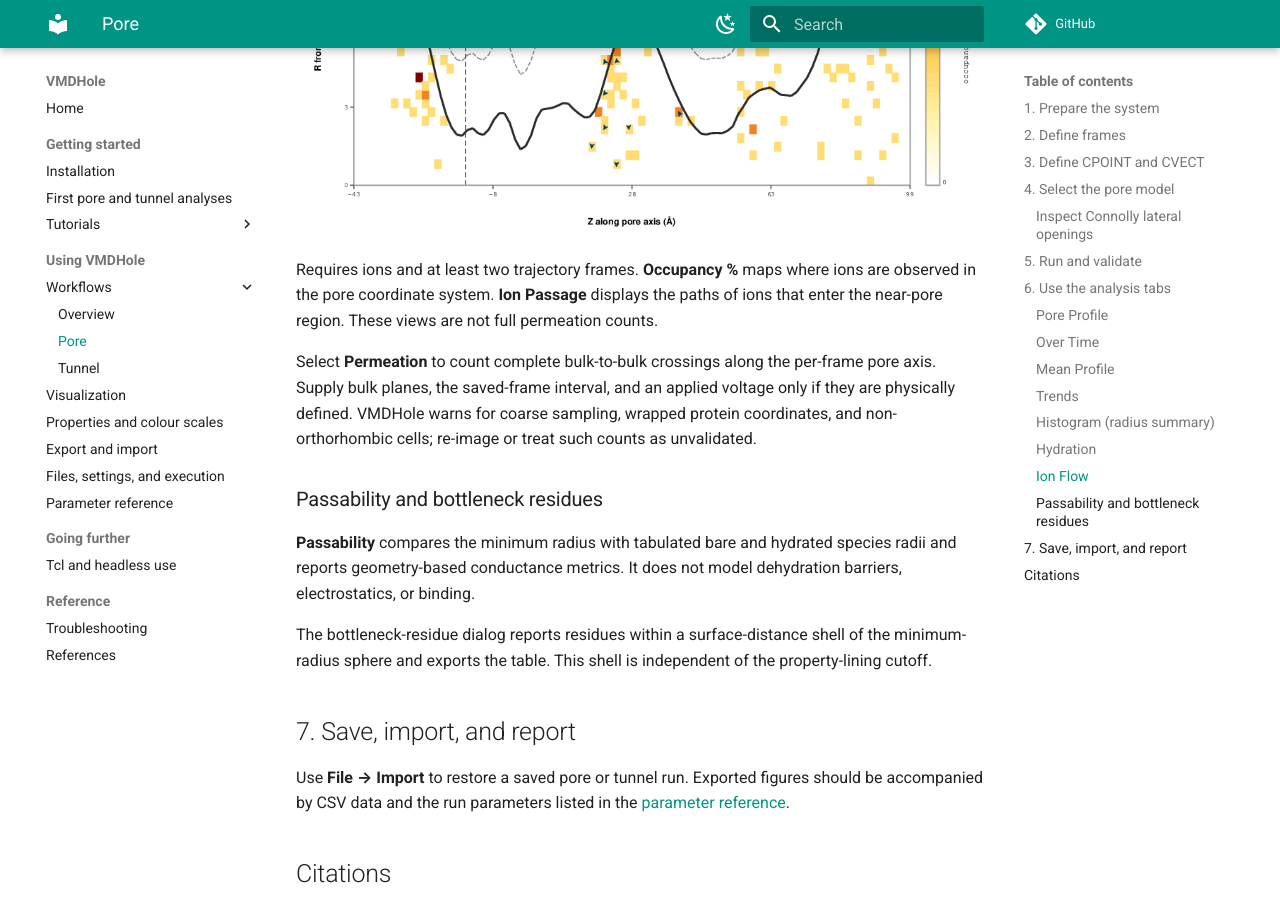
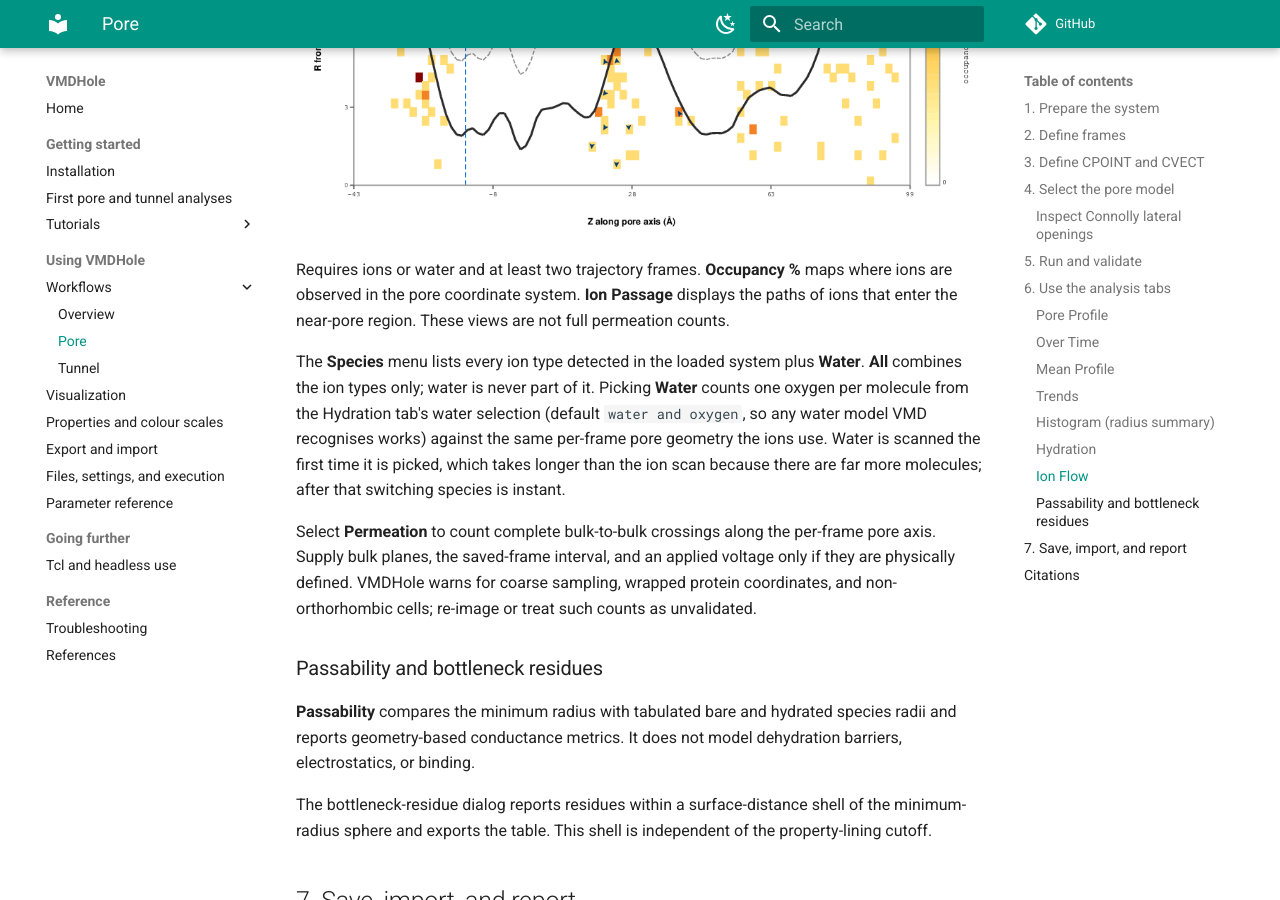
Before and after one commit to aminkvh/VMDHole, an MkDocs documentation site: the page built from docs/pore-mode.md, in a window 1280 px wide and 900 px high, scrolled down 6501 px. Built offline with MkDocs 1.6.1 and Material for MkDocs 9.7.7, drawn with Linux system fonts in a browser that asks for light colours; comment, search, counter and statistics services are not loaded.

Commit message:
feat: Ion Flow water species; "How to cite" button on the Run/Close row
Ion Flow's Species menu now lists Water beside the detected ions. Water is
one oxygen per molecule, taken from the Hydration tab's water selection
(default "water and oxygen", canonicalised the same way Hydration does), so
any water model VMD recognises counts once. It is measured against the same
per-frame pore geometry as the ions (true-3D union-of-spheres membership,
same R-Z frame, same min-imaging). "All" stays ions-only: water is never
part of it. Water is scanned the first time it is picked (or at Compute if
already selected); every species switch after that is instant.

Water candidates are prefiltered per frame by a VMD selection (cylinder
about the frame's axis, min-imaged about the COM, padded axial window), so
the Tcl loop sees ~1k oxygens/frame instead of ~40k. The membership test is
now an axis-sorted, radius-binned sphere index with an exact termination
bound; it replaces the full sphere scan for ions too. Measured on a
100-frame, 197k-atom run: ion results byte-identical to before (and 40%
faster), water scan 17 s once, 122k samples.

"How to cite" sits on the left of the Run/Close row and opens the Help
window straight on its Citations tab; show_about_dialog takes the tab and
switches an already-open window to it.

Docs: pore-mode.md, parameters.md and the in-plugin Guide describe the
water species. Suite: 20/20 groups + 13/13 unit tests green.

Co-Authored-By: Claude Fable 5.1 <noreply@anthropic.com>
Claude-Session: https://claude.ai/code/session_01R6wCGSrVN5AW1nSXGF5YSG

```diff
--- a/docs/pore-mode.md
+++ b/docs/pore-mode.md
@@ -188,10 +188,18 @@ geometry. Cite CHAP from the
 
 <p align="center"><img src="images/ion_passage.png" alt="Ion passage plot: per-ion axial traces through the pore over the trajectory" width="720"></p>
 
-Requires ions and at least two trajectory frames. **Occupancy %** maps where
-ions are observed in the pore coordinate system. **Ion Passage** displays the
-paths of ions that enter the near-pore region. These views are not full
+Requires ions or water and at least two trajectory frames. **Occupancy %** maps
+where ions are observed in the pore coordinate system. **Ion Passage** displays
+the paths of ions that enter the near-pore region. These views are not full
 permeation counts.
+
+The **Species** menu lists every ion type detected in the loaded system plus
+**Water**. **All** combines the ion types only; water is never part of it.
+Picking **Water** counts one oxygen per molecule from the Hydration tab's water
+selection (default `water and oxygen`, so any water model VMD recognises works)
+against the same per-frame pore geometry the ions use. Water is scanned the
+first time it is picked, which takes longer than the ion scan because there are
+far more molecules; after that switching species is instant.
 
 Select **Permeation** to count complete bulk-to-bulk crossings along the
 per-frame pore axis. Supply bulk planes, the saved-frame interval, and an
```
Also changed, not shown: docs/parameters.md (+1 -1 lines), 1 other file.
